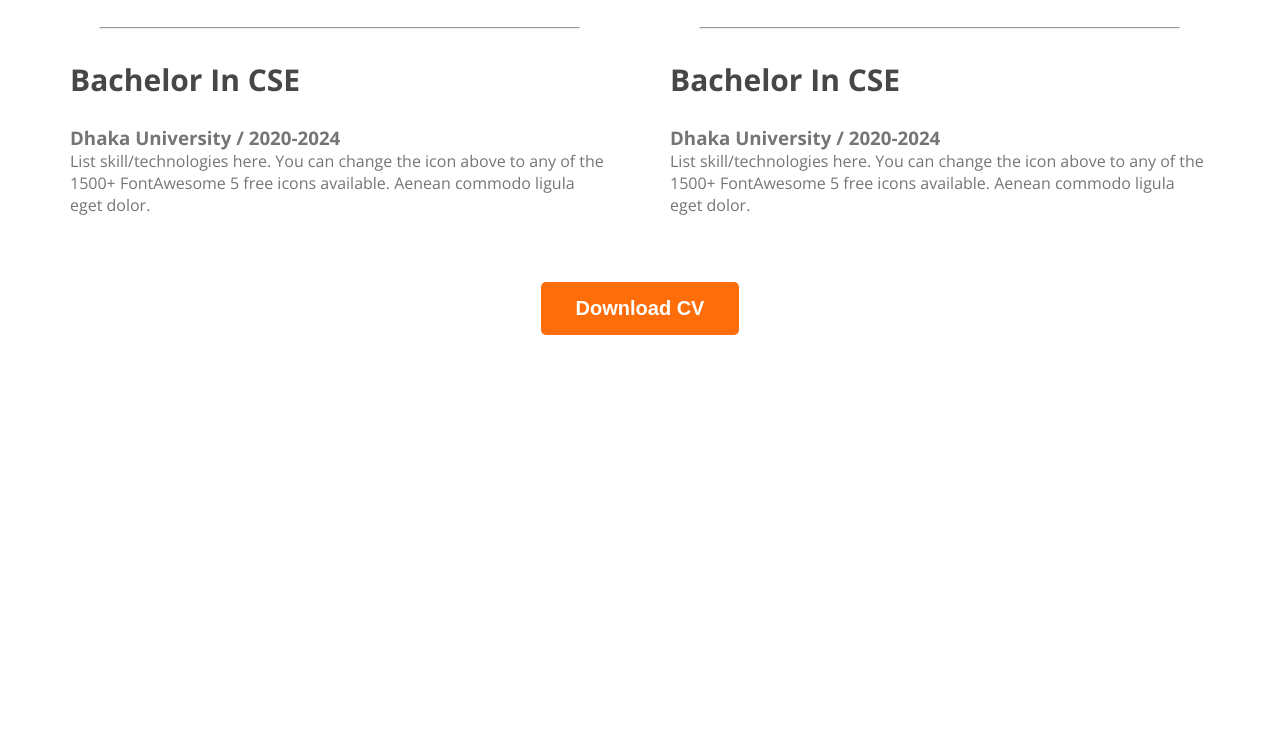
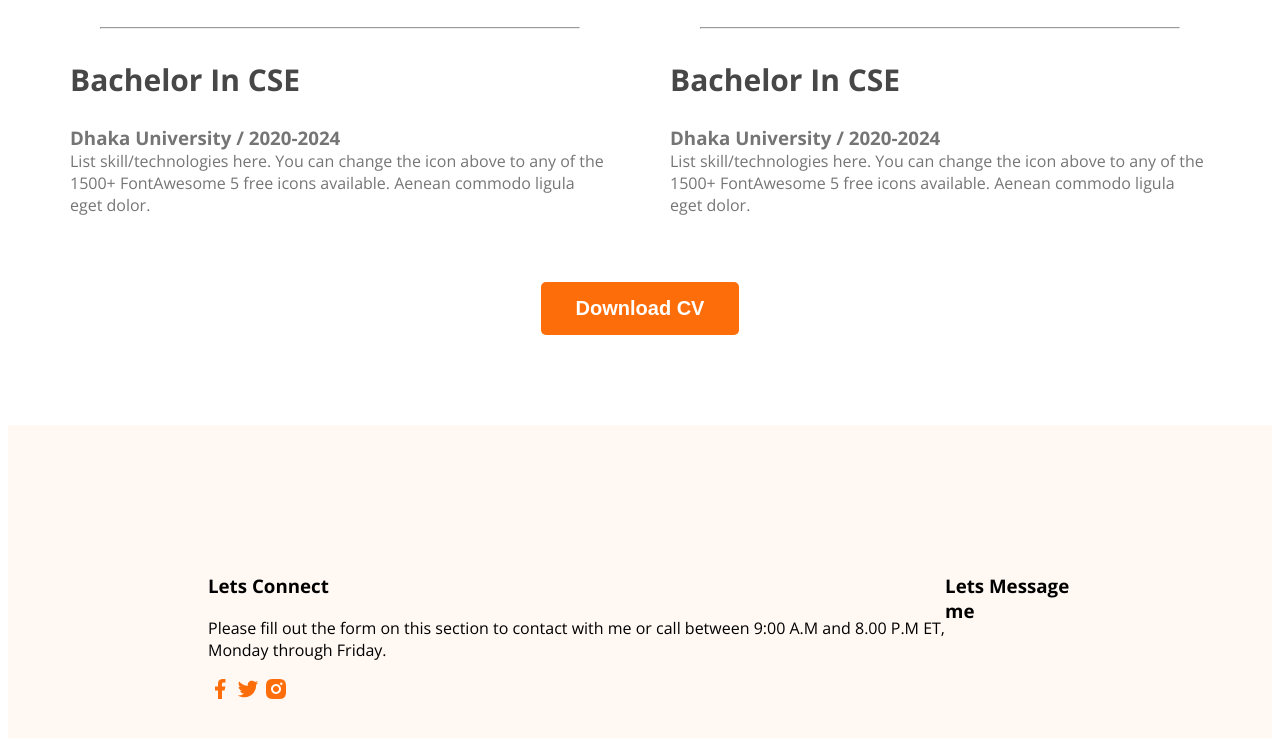
Before and after one commit to 12usama/web-developer-port, a plain HTML site: page index.html in a window 1280 px wide. Shown: the part 2812-3550 px from the top of the page. Before the commit the page ends 3147 px from the top, so only its background shows below. Drawn offline with nearby package versions, Linux system fonts and the light colour scheme.

Commit message:
footer going

```diff
--- a/index.html
+++ b/index.html
@@ -151,6 +151,18 @@
         </section>
     </main>
     <footer>
+        <div class="footer-column">
+            <h3 class="sec-tit">Lets Connect</h3>
+            <p class="sec-des">Please fill out the form on this section to contact with me or call between 9:00 A.M and 8.00 P.M ET, Monday through Friday.</p>
+            <div class="social-links">
+                <a href=""><img src="images/icons/facebook.png" alt=""></a>
+                <a href=""><img src="images/icons/twitter.png" alt=""></a>
+                <a href=""><img src="images/icons/insta.png" alt=""></a>
+            </div>
+        </div>
+        <div class="footer-column">
+            <h3 class="sec-tit">Lets Message me</h3>
+        </div>
 
     </footer>
 </body>
--- a/styles/port.css
+++ b/styles/port.css
@@ -183,3 +183,10 @@ main section {
     text-align: center;
     margin-top: 50px;
 }
+/* footer style */
+footer{
+    display: flex;
+    background: #FFF8F3;
+    margin-top: 100px;
+    padding: 130px 200px;
+}
```
